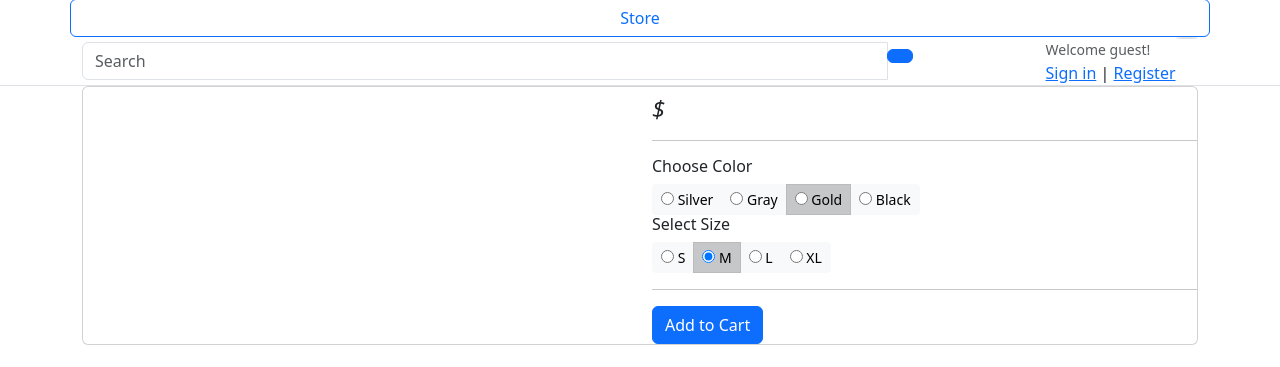
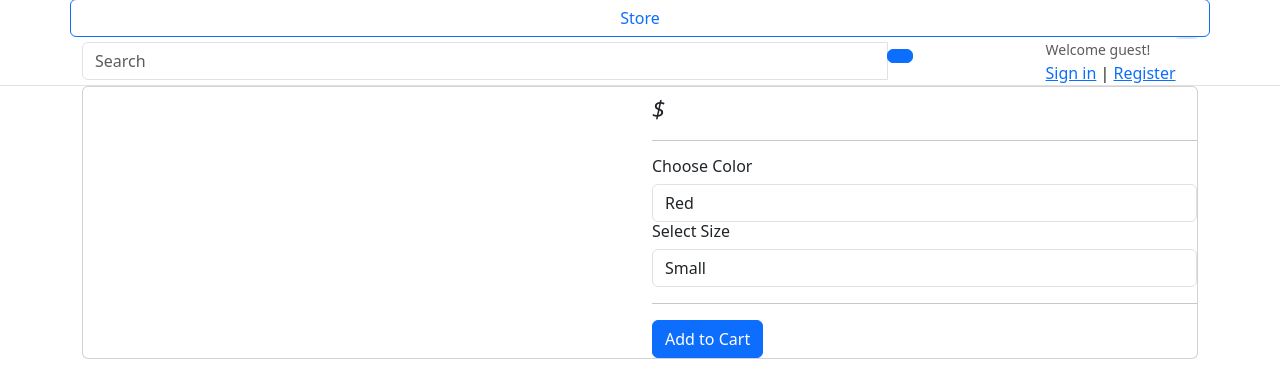
Before and after one commit to dehemi2001/ecommerce_django, a Django app: template templates/store/product_detail.html in a window 1280 px wide. Shown: the part 342-709 px from the top of the page. Run offline with Django 5.2, Linux system fonts and the light colour scheme; the template is opened without the code that fills it, so the values that code supplies are empty; some libraries are stand-ins or nearby versions.

Commit message:
Product Variation Preparation

```diff
--- a/carts/views.py
+++ b/carts/views.py
@@ -1,3 +1,4 @@
+from django.http import HttpResponse
 from django.core.exceptions import ObjectDoesNotExist
 from django.shortcuts import redirect, get_object_or_404
 from django.shortcuts import render
@@ -13,6 +14,9 @@ def _cart_id(request):
     return cart
 
 def add_cart(request, product_id):
+    color = request.GET['color']
+    size = request.GET['size']
+    return HttpResponse(color + ' ' + size)
     product = Product.objects.get(id=product_id) # get the product
     try:
         cart = Cart.objects.get(cart_id=_cart_id(request)) # get the cart using the cart_id present in the session
--- a/templates/store/product_detail.html
+++ b/templates/store/product_detail.html
@@ -17,6 +17,7 @@
                     </article> <!-- gallery-wrap .end// -->
                 </aside>
                 <main class="col-md-6 border-left">
+                    <form action="{% url 'add_cart' single_product.id %}" method="GET">
                         <article class="content-body">
 
                             <h2 class="title">{{ single_product.product_name }}</h2>
@@ -32,39 +33,21 @@
                             <div class="row">
                                 <div class="item-option-select">
                                     <h6>Choose Color</h6>
-                                <div class="btn-group btn-group-sm btn-group-toggle" data-toggle="buttons">
-                                    <label class="btn btn-light">
-                                        <input type="radio" name="radio_color"> Silver
-                                    </label>
-                                    <label class="btn btn-light">
-                                        <input type="radio" name="radio_color"> Gray
-                                    </label>
-                                    <label class="btn btn-light active">
-                                        <input type="radio" name="radio_color checked"> Gold
-                                    </label>
-                                    <label class="btn btn-light">
-                                        <input type="radio" name="radio_color"> Black
-                                    </label>
-                                </div>
+                                    <select name="color" class="form-control">
+                                        <option value="red">Red</option>
+                                        <option value="yellow">Yellow</option>
+                                        <option value="green">Green</option>
+                                    </select>
                                 </div>
                             </div> <!-- row.// -->
                             <div class="row">
                                 <div class="item-option-select">
                                     <h6>Select Size</h6>
-                                <div class="btn-group btn-group-sm btn-group-toggle" data-toggle="buttons">
-                                    <label class="btn btn-light">
-                                        <input type="radio" name="radio_color"> S
-                                    </label>
-                                    <label class="btn btn-light active">
-                                        <input type="radio" name="radio_color" checked> M
-                                    </label>
-                                    <label class="btn btn-light">
-                                        <input type="radio" name="radio_color"> L
-                                    </label>
-                                    <label class="btn btn-light">
-                                        <input type="radio" name="radio_color"> XL
-                                    </label>
-                                </div>
+                                    <select name="size" class="form-control">
+                                        <option value="small">Small</option>
+                                        <option value="medium">Medium</option>
+                                        <option value="large">Large</option>
+                                    </select>
                                 </div>
                             </div> <!-- row.// -->
                             <hr>
@@ -78,13 +61,13 @@
                                         Cart</span>
                                     <i class="fas fa-eye"></i> </a>
                                 {% else %}
-                            <a href="{% url 'add_cart' single_product.id %}" class="btn  btn-primary"> <span
-                                    class="text">Add to
+                                <button type="submit" class="btn  btn-primary"> <span class="text">Add to
                                         Cart</span>
-                                <i class="fas fa-shopping-cart"></i> </a>
+                                    <i class="fas fa-shopping-cart"></i> </button>
                                 {% endif %}
                                 {% endif %}
                         </article> <!-- product-info-aside .// -->
+                    </form>
                 </main> <!-- col.// -->
             </div> <!-- row.// -->
         </div> <!-- card.// -->
```
Lines whose indentation alone changed are shown as unchanged.
